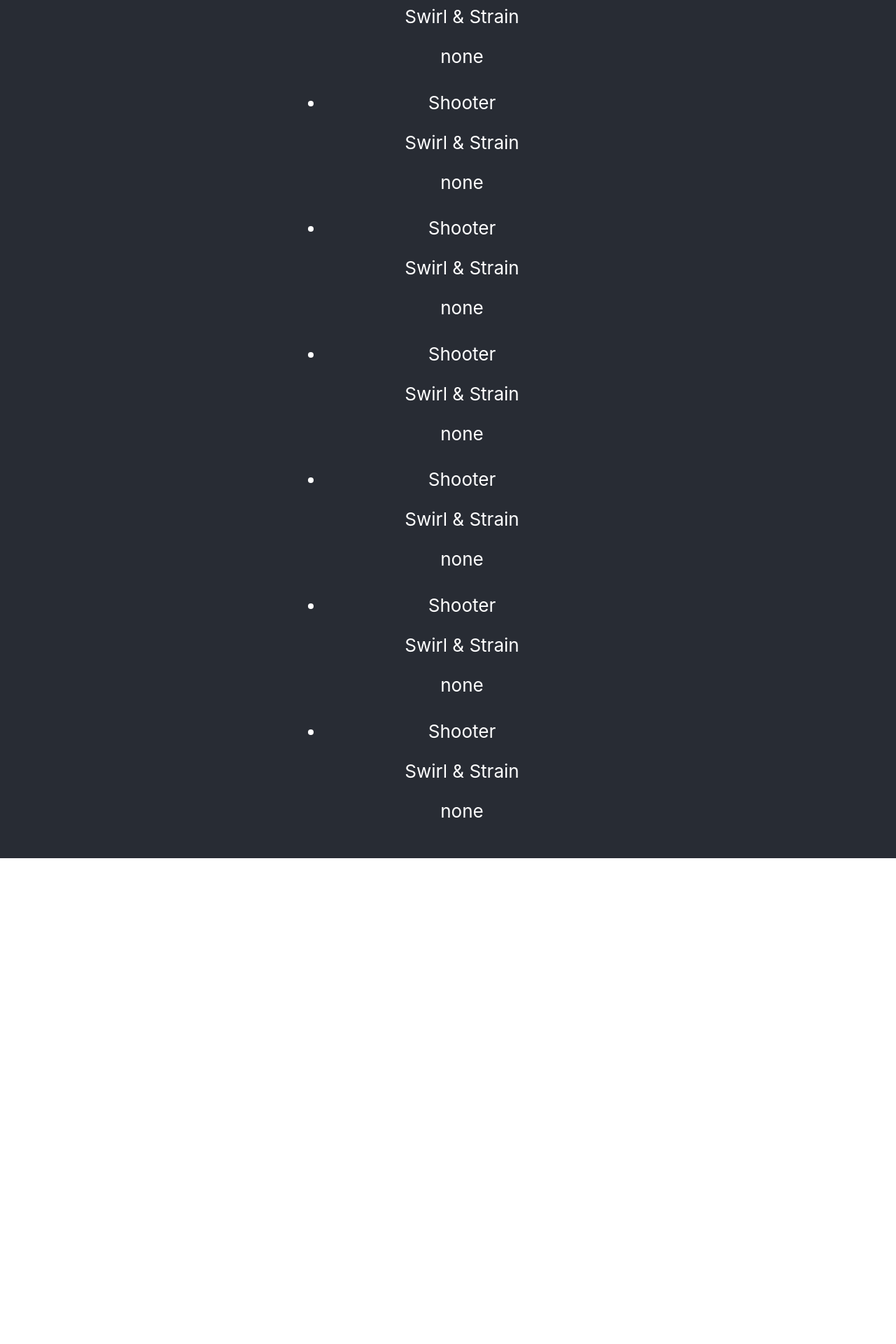
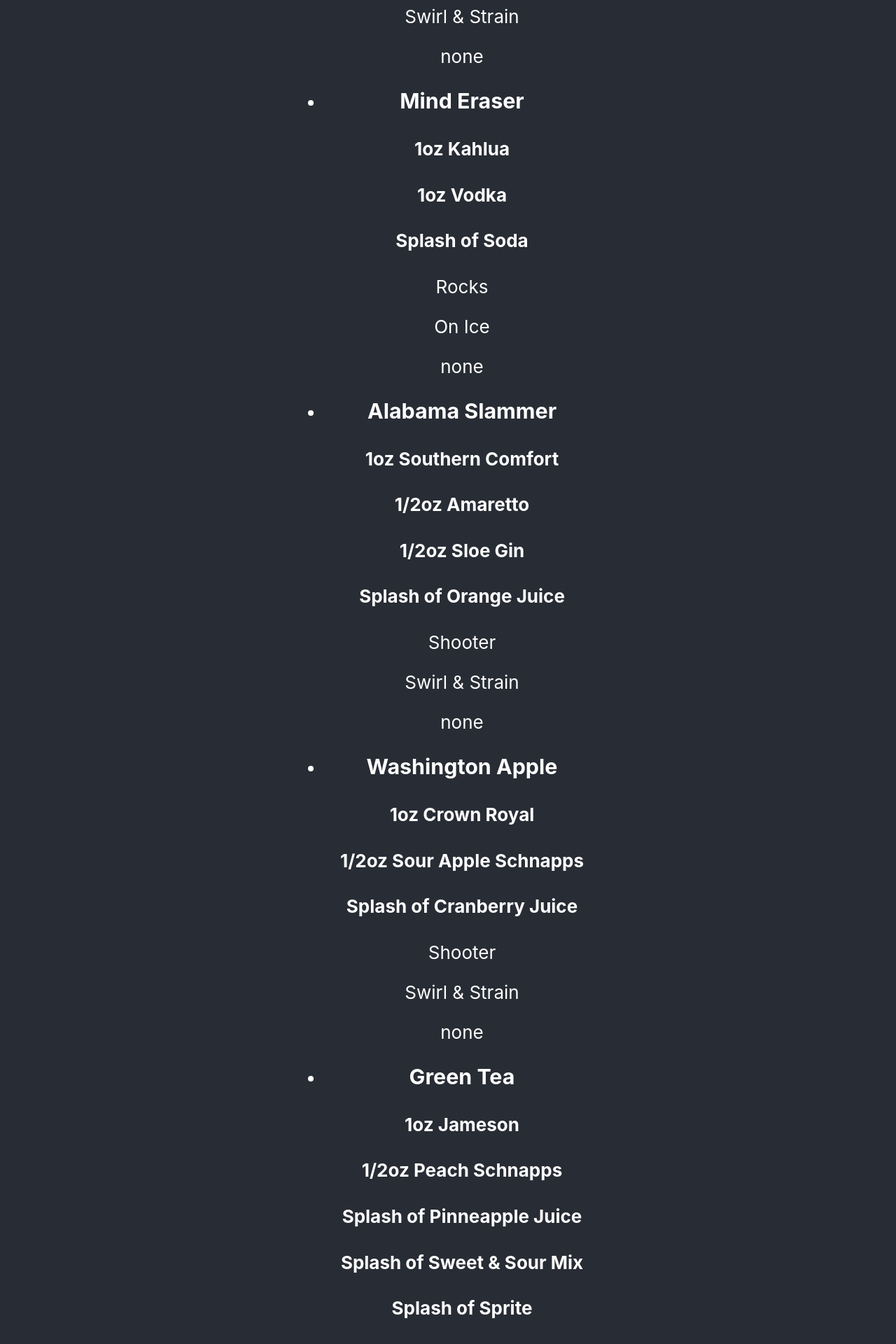
Before and after one commit to RickyFig17/Cocktails-App, a React (Create React App) app: page /shooters in a window 1280 px wide. Shown: the part 4240-6160 px from the top of the page at 70% size. Before the commit the page ends 5466 px from the top, so only its background shows below. Built offline with nearby package versions, Linux system fonts and the light colour scheme.

Commit message:
finishing Shooters

```diff
--- a/src/Shooters.js
+++ b/src/Shooters.js
@@ -108,11 +108,25 @@
       garnish: "none",
     },
     {
-      name: "",
-      alcohol1: "",
-      alcohol2: "",
+      name: "Mind Eraser",
+      alcohol1: "1oz Kahlua",
+      alcohol2: "1oz Vodka",
       alcohol3: "",
-      filler1: "",
+      filler1: "Splash of Soda",
+      filler2: "",
+      filler3: "",
+      glass: "Rocks",
+      mixingMethod: "On Ice",
+      description:
+        "Kahlua needs to be poured first then the Vodka. Customer must drink through a straw",
+      garnish: "none",
+    },
+    {
+      name: "Alabama Slammer",
+      alcohol1: "1oz Southern Comfort",
+      alcohol2: "1/2oz Amaretto",
+      alcohol3: "1/2oz Sloe Gin",
+      filler1: "Splash of Orange Juice",
       filler2: "",
       filler3: "",
       glass: "Shooter",
@@ -120,11 +134,11 @@
       garnish: "none",
     },
     {
-      name: "",
-      alcohol1: "",
-      alcohol2: "",
+      name: "Washington Apple",
+      alcohol1: "1oz Crown Royal",
+      alcohol2: "1/2oz Sour Apple Schnapps",
       alcohol3: "",
-      filler1: "",
+      filler1: "Splash of Cranberry Juice",
       filler2: "",
       filler3: "",
       glass: "Shooter",
@@ -132,51 +146,39 @@
       garnish: "none",
     },
     {
-      name: "",
-      alcohol1: "",
-      alcohol2: "",
+      name: "Green Tea",
+      alcohol1: "1oz Jameson",
+      alcohol2: "1/2oz Peach Schnapps",
       alcohol3: "",
-      filler1: "",
-      filler2: "",
-      filler3: "",
+      filler1: "Splash of Pinneapple Juice",
+      filler2: "Splash of Sweet & Sour Mix",
+      filler3: "Splash of Sprite",
       glass: "Shooter",
       mixingMethod: "Swirl & Strain",
       garnish: "none",
     },
     {
-      name: "",
-      alcohol1: "",
-      alcohol2: "",
+      name: "Buttery Nipple",
+      alcohol1: "1oz Butterschotch Schnapps",
+      alcohol2: "1oz Bailey's Irish Cream",
       alcohol3: "",
       filler1: "",
       filler2: "",
       filler3: "",
-      glass: "Shooter",
-      mixingMethod: "Swirl & Strain",
+      glass: "Pony",
+      mixingMethod: "Spoon Float",
       garnish: "none",
     },
     {
-      name: "",
-      alcohol1: "",
-      alcohol2: "",
-      alcohol3: "",
+      name: "B-52",
+      alcohol1: "1/3 Kahlua",
+      alcohol2: "1/3 Bailey's Irish Cream",
+      alcohol3: "1/3 Grand Marnier",
       filler1: "",
       filler2: "",
       filler3: "",
-      glass: "Shooter",
-      mixingMethod: "Swirl & Strain",
-      garnish: "none",
-    },
-    {
-      name: "",
-      alcohol1: "",
-      alcohol2: "",
-      alcohol3: "",
-      filler1: "",
-      filler2: "",
-      filler3: "",
-      glass: "Shooter",
-      mixingMethod: "Swirl & Strain",
+      glass: "Pony",
+      mixingMethod: "Spoon Float",
       garnish: "none",
     },
   ];
```
